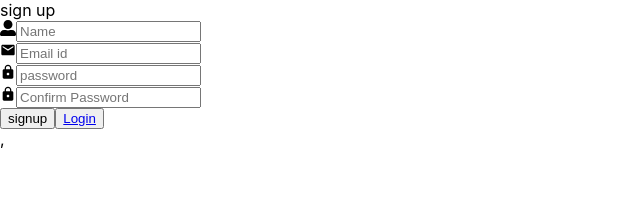
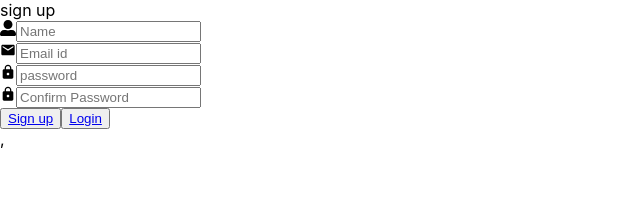
Before and after one commit to RohitChitampalle/auth_process, a React (Create React App) app in the folder auth_process/: page / in a window 1280 px wide. Shown: the top 198 px of the page, without its empty margins (0-640 px from the left). Built offline with nearby package versions, Linux system fonts and the light colour scheme.

Commit message:
some change in logic for sign up

```diff
--- a/auth_process/src/components/auth/SignUp.jsx
+++ b/auth_process/src/components/auth/SignUp.jsx
@@ -7,41 +7,49 @@ import { Link } from 'react-router-dom';
 import axios from 'axios';
 
 function SignUp() {
-let [records,setRecords]=useState()
-let [userData,setUserData]=useState({
-    username:"",
-    email:"",
-    password:"",
-    verify_password:""
+    let [state,setState]=useState(false)
+    let [records, setRecords] = useState()
+    let [userData, setUserData] = useState({
+        username: "",
+        email: "",
+        password: "",
+        verify_password: ""
     })
 
-let handleChange=(e)=>{
-    let name= e.target.name;
-    let value=e.target.value
+    let handleChange = (e) => {
+        let name = e.target.name;
+        let value = e.target.value
         console.log([name])
-setUserData({...userData,[name]:value})
+        setUserData({ ...userData, [name]: value })
     }
 
-    let handleSubmit=(e)=>{
+    let handleSubmit = (e) => {
         e.preventDefault();
         // const newRecords={...userData}
         // setRecords([...records,newRecords])
 
     }
 
-    let postData=async ()=>{
+    let postData = async () => {
         try {
-            let formData=new FormData()
+            let { username, email, password, verify_password } = userData
+            if (username === "" && email === "" && password === "" && verify_password === "") {
+                alert("required all")
+            }
+            else{
+                setState(true)
+                let formData = new FormData()
                 for (const key in formData) {
                     formData.append(key, userData[key]);
                 }
                 const response = await axios.post(`${process.env.REACT_APP_LOCAL_URL}/api/user/set`, userData);
                 console.log('Response:', response.data);
+            }
         } catch (error) {
             console.error('Error:', error);
         }
     }
-console.log("user data",userData)
+    console.log("user data", userData)
     //   console.log("record",records)
     return (
         <>
@@ -56,20 +64,20 @@ console.log("user data",userData)
                 </div>
                 <div>
                     <MdEmail />
-                  <input  onChange={handleChange}   value={userData.email} type="email" name="email" id="" placeholder='Email id' />
+                    <input onChange={handleChange} value={userData.email} type="email" name="email" id="" placeholder='Email id' />
                 </div>
                 <div>
                     <MdLock />
-                  <input  onChange={handleChange}   value={userData.password} type="password" name="password" id="" placeholder='password' />
+                    <input onChange={handleChange} value={userData.password} type="password" name="password" id="" placeholder='password' />
                 </div>
 
                 <div>
                     <MdLock />
-                  <input onChange={handleChange} value={userData.verify_password} type="password" name='verify_password' id='verify_password' placeholder='Confirm Password'/>
+                    <input onChange={handleChange} value={userData.verify_password} type="password" name='verify_password' id='verify_password' placeholder='Confirm Password' />
                 </div>
                 <div className='btn-container'>
-                  <button>signup</button>
-                  <button onClick={postData}><Link to={"/login"}>Login</Link></button>
+                    <button onClick={postData}><Link to={state === true ? "/login" : "/"}>Sign up</Link></button>
+                    <button ><Link to={"/login"}>Login</Link></button>
 
 
                 </div>
```
Lines whose indentation alone changed are shown as unchanged.
